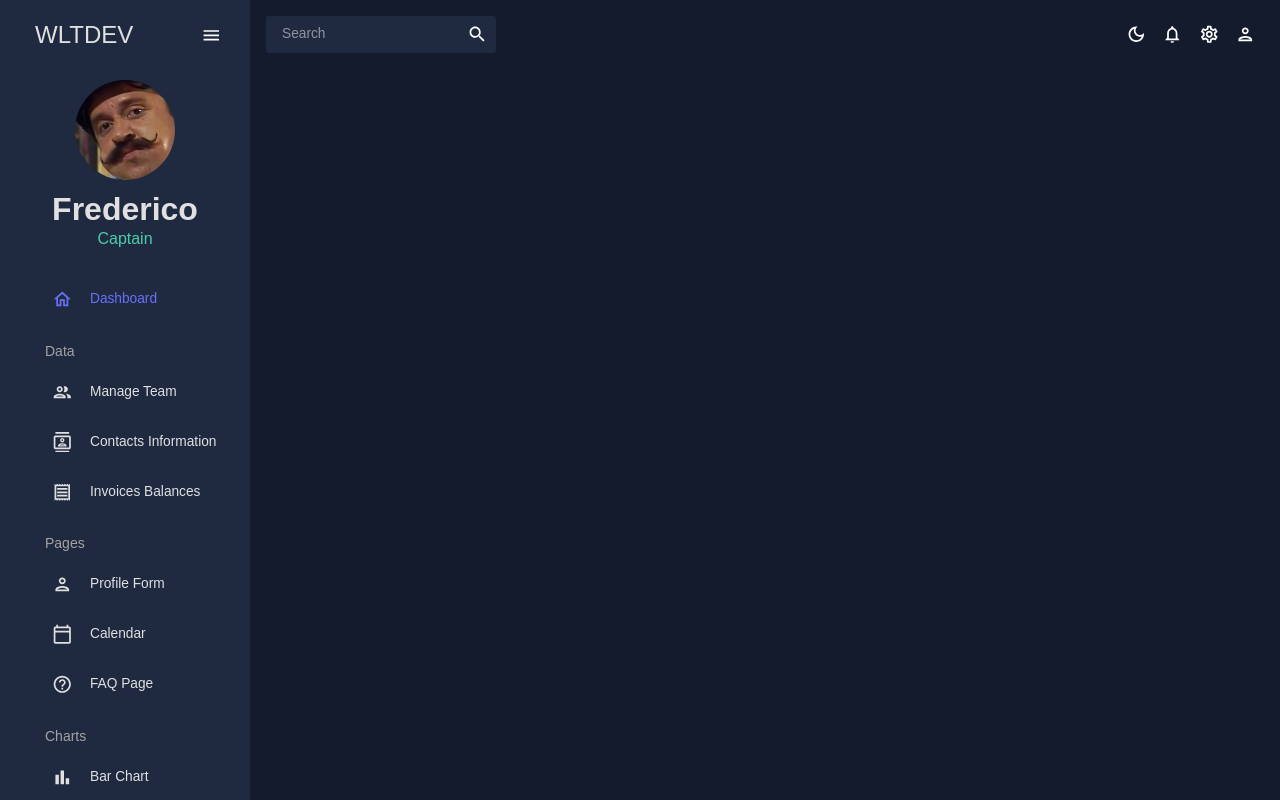
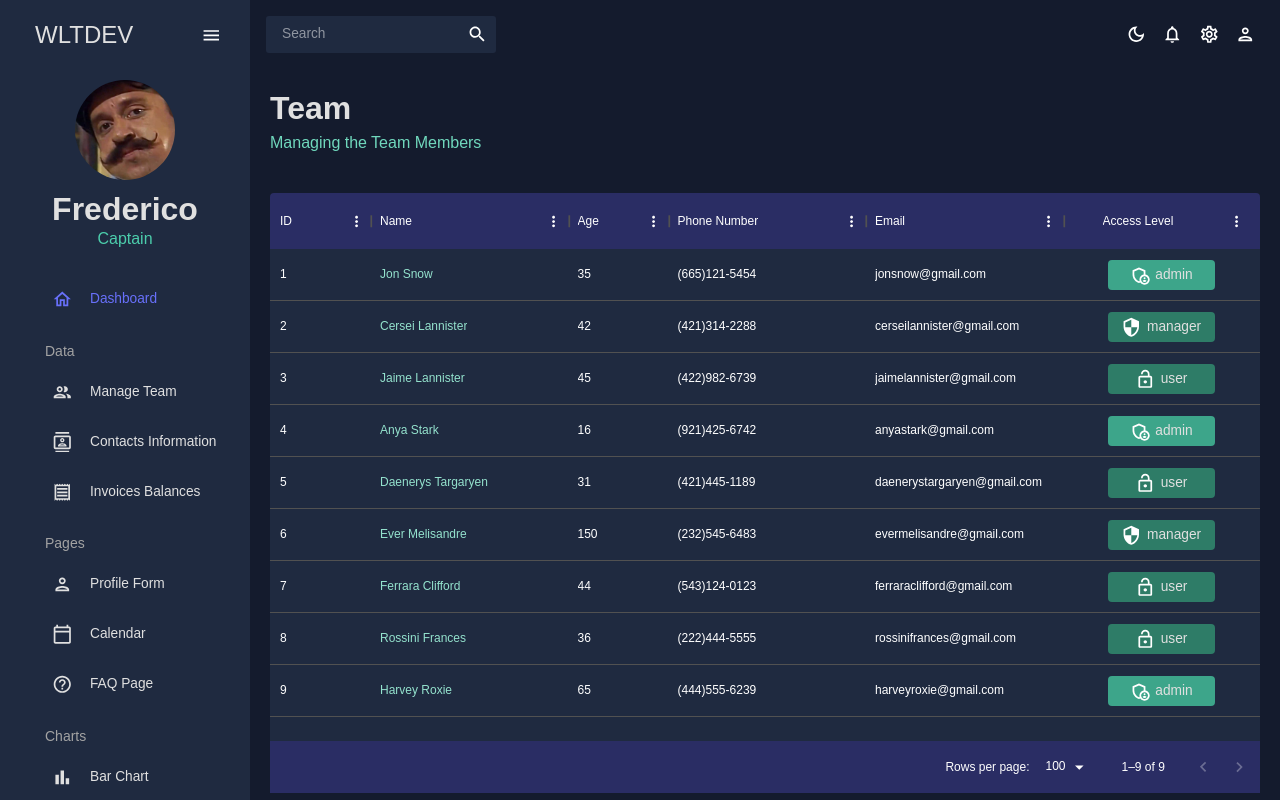
Before and after one commit to wltdev/reactjs-admin-theme, a React (Vite) app: page /team in a window 1280 px wide. Shown: the top 800 px of the page. Built offline with nearby package versions, Linux system fonts and the light colour scheme.

Commit message:
feat: DataGrid component

```diff
--- /dev/null
+++ b/src/components/Table/index.tsx
@@ -0,0 +1,59 @@
+import { FC } from 'react';
+
+import { Box, useTheme } from '@mui/material';
+import { DataGrid, GridColDef, GridToolbar } from '@mui/x-data-grid';
+
+import { tokens } from '@/theme';
+
+type Props = {
+    rows: any[];
+    columns: GridColDef[];
+    tollbar?: boolean;
+    checkboxSelection?: boolean;
+};
+export const Table: FC<Props> = ({ rows, columns, tollbar, checkboxSelection }) => {
+    const theme = useTheme();
+    const colors = tokens(theme.palette.mode);
+
+    return (
+        <Box
+            m="40px 0 0 0"
+            height="75vh"
+            sx={{
+                '& .MuiDataGrid-root': {
+                    border: 'none'
+                },
+                '& .MuiDataGrid-cell': {
+                    borderBottom: 'none'
+                },
+                '& .name-column--cell': {
+                    color: colors.greenAccent[300]
+                },
+                '& .MuiDataGrid-columnHeaders': {
+                    backgroundColor: colors.blueAccent[800],
+                    borderBottom: 'none'
+                },
+                '& .MuiDataGrid-virtualScroller': {
+                    backgroundColor: colors.primary[400]
+                },
+                '& .MuiDataGrid-footerContainer': {
+                    borderTop: 'none',
+                    backgroundColor: colors.blueAccent[800]
+                },
+                '& .MuiDataGrid-toolbarContainer .MuiButton-text': {
+                    color: `${colors.grey[100]} !important`
+                },
+                '& .MuiCheckbox-root': {
+                    color: `${colors.greenAccent[200]} !important`
+                }
+            }}
+        >
+            <DataGrid
+                checkboxSelection={checkboxSelection}
+                rows={rows}
+                columns={columns}
+                slots={{ toolbar: tollbar ? GridToolbar : undefined }}
+            />
+        </Box>
+    );
+};
--- a/src/pages/Contacts/index.tsx
+++ b/src/pages/Contacts/index.tsx
@@ -1,3 +1,66 @@
+import AdminPanelSettingsOutlinedIcon from '@mui/icons-material/AdminPanelSettingsOutlined';
+import LockOpenOutlinedIcon from '@mui/icons-material/LockOpenOutlined';
+import SecurityOutlinedIcon from '@mui/icons-material/SecurityOutlined';
+import { Box, Typography, useTheme } from '@mui/material';
+import { GridColDef } from '@mui/x-data-grid';
+
+import { Header } from '@/components/Header';
+import { Table } from '@/components/Table';
+import { mockDataContacts } from '@/data/mockData';
+import { tokens } from '@/theme';
+
 export const Contacts = () => {
-    return <div>Contacts</div>;
+    const theme = useTheme();
+    const colors = tokens(theme.palette.mode);
+
+    const columns: GridColDef[] = [
+        { field: 'id', headerName: 'ID' },
+        { field: 'registerId', headerName: 'Register ID' },
+        {
+            field: 'name',
+            headerName: 'Name',
+            flex: 1,
+            cellClassName: 'name-column--cell'
+        },
+        {
+            field: 'age',
+            headerName: 'Age',
+            type: 'number',
+            headerAlign: 'left',
+            align: 'left'
+        },
+        {
+            field: 'phone',
+            headerName: 'Phone Number',
+            flex: 1
+        },
+        {
+            field: 'email',
+            headerName: 'Email',
+            flex: 1
+        },
+        {
+            field: 'address',
+            headerName: 'Address',
+            flex: 1
+        },
+        {
+            field: 'city',
+            headerName: 'City',
+            flex: 1
+        },
+        {
+            field: 'zipCode',
+            headerName: 'Zipcode',
+            flex: 1
+        }
+    ];
+
+    return (
+        <Box m="20px">
+            <Header title="Contacts" subtitle="Managing the Contacts" />
+
+            <Table rows={mockDataContacts} columns={columns} tollbar />
+        </Box>
+    );
 };
--- a/src/pages/Invoices/index.tsx
+++ b/src/pages/Invoices/index.tsx
@@ -1,3 +1,51 @@
+import { Box, Typography, useTheme } from '@mui/material';
+import { GridColDef } from '@mui/x-data-grid';
+
+import { Header } from '@/components/Header';
+import { Table } from '@/components/Table';
+import { mockDataInvoices } from '@/data/mockData';
+import { tokens } from '@/theme';
+
 export const Invoices = () => {
-    return <div>Invoices</div>;
+    const theme = useTheme();
+    const colors = tokens(theme.palette.mode);
+
+    const columns: GridColDef[] = [
+        { field: 'id', headerName: 'ID' },
+        {
+            field: 'name',
+            headerName: 'Name',
+            flex: 1,
+            cellClassName: 'name-column--cell'
+        },
+        {
+            field: 'phone',
+            headerName: 'Phone Number',
+            flex: 1
+        },
+        {
+            field: 'email',
+            headerName: 'Email',
+            flex: 1
+        },
+        {
+            field: 'cost',
+            headerName: 'Cost',
+            flex: 1,
+            renderCell: (params) => <Typography color={colors.greenAccent[500]}>$ {params.row.cost}</Typography>
+        },
+        {
+            field: 'date',
+            headerName: 'Date',
+            flex: 1
+        }
+    ];
+
+    return (
+        <Box m="20px">
+            <Header title="Invoices" subtitle="List of Invoices" />
+
+            <Table rows={mockDataInvoices} columns={columns} tollbar checkboxSelection />
+        </Box>
+    );
 };
--- a/src/pages/Team/index.tsx
+++ b/src/pages/Team/index.tsx
@@ -2,8 +2,10 @@
 import LockOpenOutlinedIcon from '@mui/icons-material/LockOpenOutlined';
 import SecurityOutlinedIcon from '@mui/icons-material/SecurityOutlined';
 import { Box, Typography, useTheme } from '@mui/material';
-import { DataGrid } from '@mui/x-data-grid';
+import { GridColDef } from '@mui/x-data-grid';
 
+import { Header } from '@/components/Header';
+import { Table } from '@/components/Table';
 import { mockDataTeam } from '@/data/mockData';
 import { tokens } from '@/theme';
 
@@ -11,5 +13,64 @@
     const theme = useTheme();
     const colors = tokens(theme.palette.mode);
 
-    return <Box m="20px"></Box>;
+    const columns: GridColDef[] = [
+        { field: 'id', headerName: 'ID' },
+        {
+            field: 'name',
+            headerName: 'Name',
+            flex: 1,
+            cellClassName: 'name-column--cell'
+        },
+        {
+            field: 'age',
+            headerName: 'Age',
+            type: 'number',
+            headerAlign: 'left',
+            align: 'left'
+        },
+        {
+            field: 'phone',
+            headerName: 'Phone Number',
+            flex: 1
+        },
+        {
+            field: 'email',
+            headerName: 'Email',
+            flex: 1
+        },
+        {
+            field: 'access',
+            headerName: 'Access Level',
+            headerAlign: 'center',
+            flex: 1,
+            renderCell: ({ row: { access } }) => {
+                return (
+                    <Box
+                        width="60%"
+                        m="0 auto"
+                        p="5px"
+                        display="flex"
+                        justifyContent="center"
+                        borderRadius="4px"
+                        sx={{ backgroundColor: access === 'admin' ? colors.greenAccent[600] : colors.greenAccent[700] }}
+                    >
+                        {access === 'admin' && <AdminPanelSettingsOutlinedIcon />}
+                        {access === 'manager' && <SecurityOutlinedIcon />}
+                        {access === 'user' && <LockOpenOutlinedIcon />}
+                        <Typography color={colors.grey[100]} sx={{ ml: '5px' }}>
+                            {access}
+                        </Typography>
+                    </Box>
+                );
+            }
+        }
+    ];
+
+    return (
+        <Box m="20px">
+            <Header title="Team" subtitle="Managing the Team Members" />
+
+            <Table rows={mockDataTeam} columns={columns} />
+        </Box>
+    );
 };
```
Also changed, not shown: src/App.tsx (+12 -10 lines), src/components/layouts/global/Sidebar/index.tsx (+17 -14 lines).
